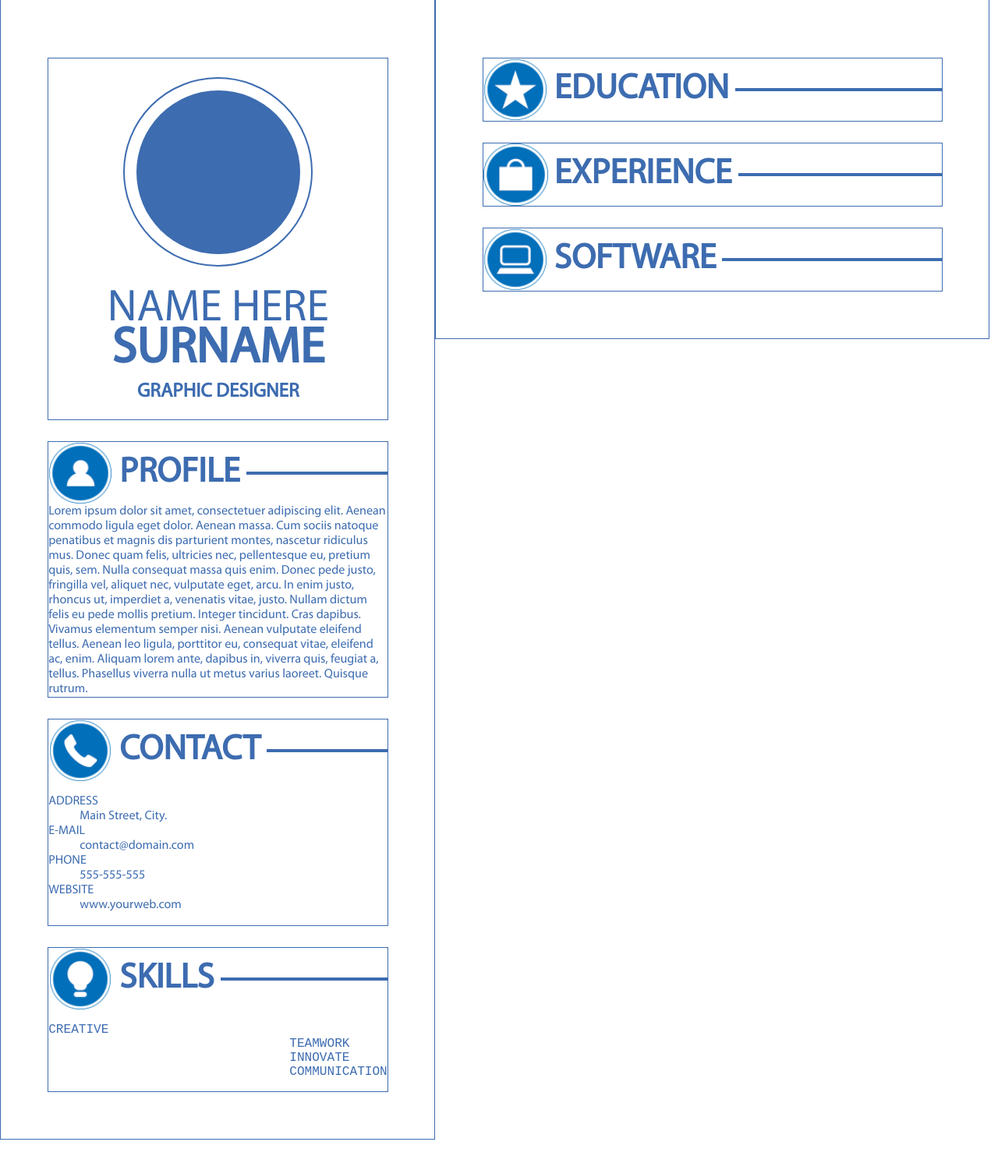
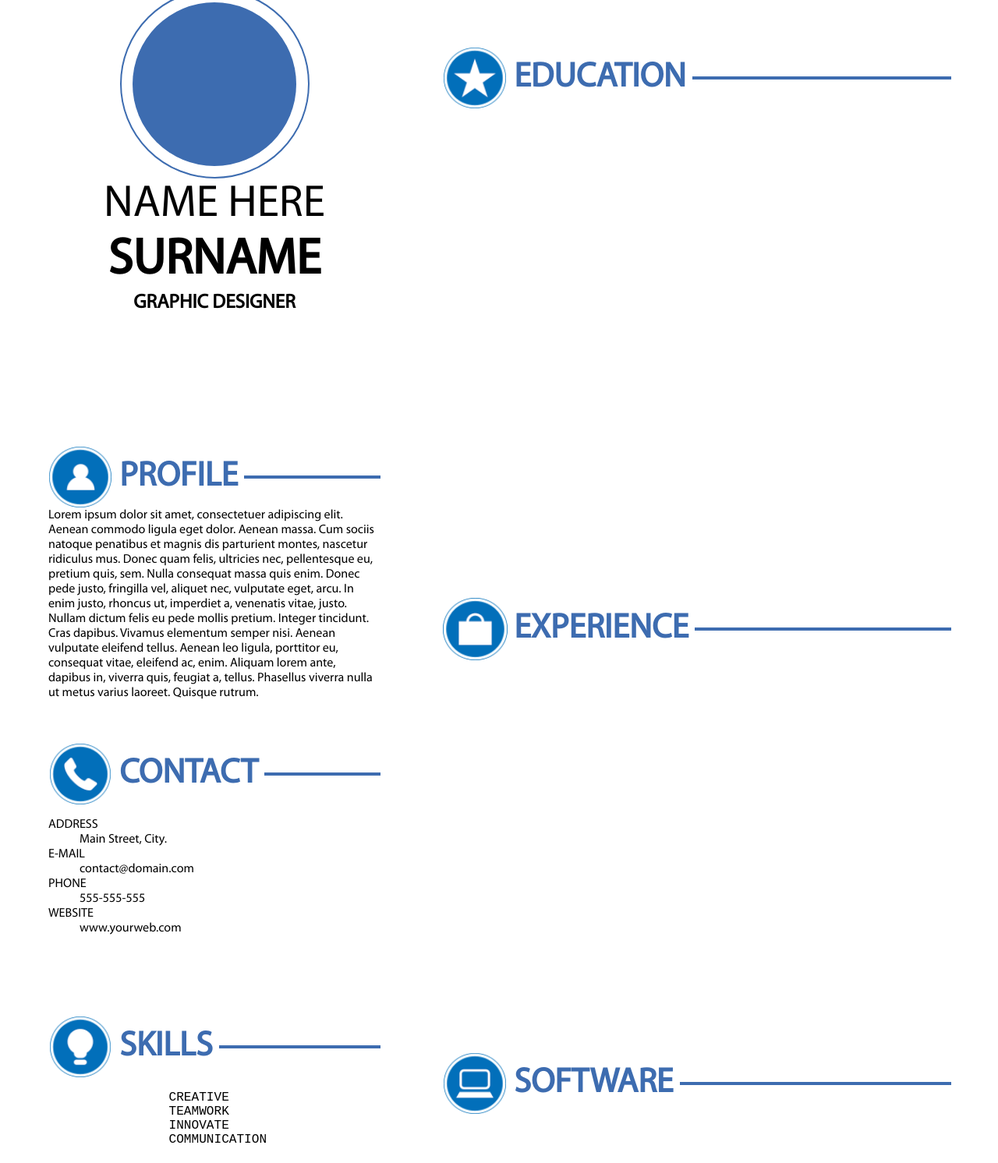
Before and after one commit to Sergio-Ka/MySummary, a plain HTML site: page index.html in a window 1280 px wide. Shown: the part 14-1506 px from the top of the page at 78% size. Before the commit the page ends 1476 px from the top, so only its background shows below. Drawn offline with Linux system fonts and the light colour scheme.

Commit message:
Верстка
Небольшое изменение структуры, подбор высоты блоков.

```diff
--- a/index.html
+++ b/index.html
@@ -14,7 +14,7 @@
 	<body>
 	<div class="main-page">
 		<div class="main-page__column_left">
-			<div class="block">
+			<div class="about">
 				<div class="photo">
 					<div class="photo__circle">
 					</div>
@@ -29,7 +29,7 @@
 				GRAPHIC DESIGNER
 				</div>
 			</div>
-			<div class="block">
+			<div class="profile">
 				<div class="block-header">
 					<img class="block-header__icon" src="images/icon_1.png" />
 					<div class="block-header__cat-def">
@@ -39,11 +39,11 @@
 						<hr class="line" />
 					</div>
 				</div>
-				<div class="block-text">
+				<div class="block-content">
 				Lorem ipsum dolor sit amet, consectetuer adipiscing elit. Aenean commodo ligula eget dolor. Aenean massa. Cum sociis natoque penatibus et magnis dis parturient montes, nascetur ridiculus mus. Donec quam felis, ultricies nec, pellentesque eu, pretium quis, sem. Nulla consequat massa quis enim. Donec pede justo, fringilla vel, aliquet nec, vulputate eget, arcu. In enim justo, rhoncus ut, imperdiet a, venenatis vitae, justo. Nullam dictum felis eu pede mollis pretium. Integer tincidunt. Cras dapibus. Vivamus elementum semper nisi. Aenean vulputate eleifend tellus. Aenean leo ligula, porttitor eu, consequat vitae, eleifend ac, enim. Aliquam lorem ante, dapibus in, viverra quis, feugiat a, tellus. Phasellus viverra nulla ut metus varius laoreet. Quisque rutrum.
 				</div>
 			</div>
-			<div class="block">
+			<div class="contact">
 				<div class="block-header">
 					<img class="block-header__icon" src="images/icon_2.png" />
 					<div class="block-header__cat-def">
@@ -53,7 +53,7 @@
 						<hr class="line" />
 					</div>
 				</div>
-				<div class="block-text">
+				<div class="block-content">
 					<dl>
 						<dt>ADDRESS</dt><dd>Main Street, City.</dd>
 						<dt>E-MAIL</dt><dd>contact@domain.com</dd>
@@ -62,7 +62,7 @@
 					</dl>
 				</div>
 			</div>
-			<div class="block">
+			<div class="skills">
 				<div class="block-header">
 					<img class="block-header__icon" src="images/icon_3.png" />
 					<div class="block-header__cat-def">
@@ -72,16 +72,18 @@
 						<hr class="line" />
 					</div>
 				</div>
-				<div class="block-text">
-				<pre>CREATIVE
-				TEAMWORK
-				INNOVATE
-				COMMUNICATION</pre>
+				<div class="block-content">
+				<pre>
+		CREATIVE
+		TEAMWORK
+		INNOVATE
+		COMMUNICATION
+				</pre>
 				</div>
 			</div>
 		</div>
 		<div class="main-page__column_right">
-			<div class="block">
+			<div class="education">
 				<div class="block-header">
 					<img class="block-header__icon" src="images/icon_4.png" />
 					<div class="block-header__cat-def">
@@ -91,10 +93,10 @@
 						<hr class="line" / >
 					</div>
 				</div>
-				<div class="block-text">
+				<div class="block-content">
 				</div>
 			</div>
-			<div class="block">
+			<div class="experience">
 				<div class="block-header">
 					<img class="block-header__icon" src="images/icon_5.png" />
 					<div class="block-header__cat-def">
@@ -104,10 +106,10 @@
 						<hr class="line" />
 					</div>
 				</div>
-				<div class="block-text">
+				<div class="block-content">
 				</div>
 			</div>
-			<div class="block">
+			<div class="software">
 				<div class="block-header">
 					<img class="block-header__icon" src="images/icon_6.png" />
 					<div class="block-header__cat-def">
@@ -117,7 +119,7 @@
 						<hr class="line" />
 					</div>
 				</div>
-				<div class="block-text">
+				<div class="block-content">
 				</div>
 			</div>
 		</div>
--- a/style.css
+++ b/style.css
@@ -18,40 +18,61 @@ body, div {
 .main-page {
     width: 100%;
 	max-width: 1280px;
-    margin: 0 /*auto*/;
     background-color: #ffffff;
 	font-family:'Conv_myriadpro-regular',Sans-Serif;
     font-size: 1rem;
-	color: #3d6cb0;
 }
 
 .main-page__column_left {
 	float: left;
-	width: 34%;
-	padding: 4.7%;
-	border: 1px solid #3d6cb0;
+	width: 33.28125%; /*426/1280*/
+	margin: 0 6.25% 0 4.84375%; /*62/1280=4,843 80/1280=6,25*/
+	/*border: 1px solid #3d6cb0;*/
 }
 
 .main-page__column_right {
 	float: left;
-	width: 46%;
-	padding: 4.7%;
-	border: 1px solid #3d6cb0;
+	width: 50.9375%; /*652/1280*/
+	margin: 0 4.6875% 0 0; /*60/1280*/
+	/*border: 1px solid #3d6cb0;*/
 }
 
-.block {
-	width: 100%;
-	border: 1px solid #3d6cb0;
-	margin-top: 27px;
+.about {
+	height: 586px;
 }
+
+.profile {
+	height: 381px;
+}
+
+.contact {
+	height: 350px;
+}
+
+.skills {
+	height: 488px;
+}
+
+.education {
+	height: 707px;
+	margin-top: 74px;
+}
+
+.experience {
+	height: 583px;
+}
+
+.software {
+	height: 442px;
+}
+
 
 .photo {
 	width: 239px;
 	height: 239px;
 	border: 2px solid #3d6cb0;
 	border-radius: 50%;
-	margin: 5.5% auto 4.8%;
-	padding: auto;
+	margin: 0 auto;
 }
 
 .photo__circle {
@@ -63,20 +84,17 @@ body, div {
 }
 
 .name {
-	margin: 0 auto;
 	text-align: center;
 	font-size: 4.1rem;
 }
 
 .surname {
-	margin: -20px auto;
 	text-align: center;
 	font-size: 4.6rem;
 	font-weight: bold;
 }
 
 .prof {
-	margin: 20px auto;
 	text-align: center;
 	font-size: 1.8rem;
 	font-weight: bold;
@@ -98,8 +116,9 @@ body, div {
 .block-header__cat-def {
 	display: inline-block;
 	margin: auto 8px;
-	font-size: 3.2rem;
-	font-weight: bold;
+	font-size: 3.15rem;
+	font-weight: 900;
+	color: #3d6cb0;
 	/*border: 1px solid #3d6cb0;*/
 }
 
@@ -114,6 +133,6 @@ body, div {
 	border: 2px solid #3d6cb0;
 }
 
-.block-text {
+.block-content {
 	font-size: 1.15rem;
 }
```
